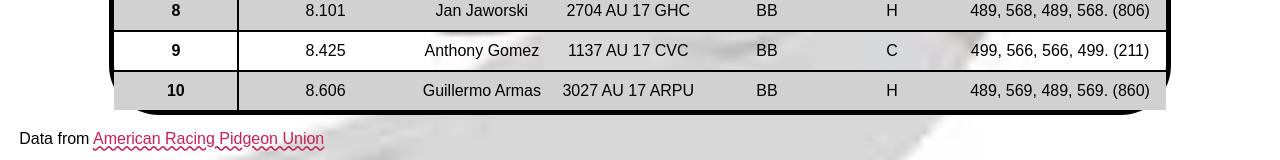
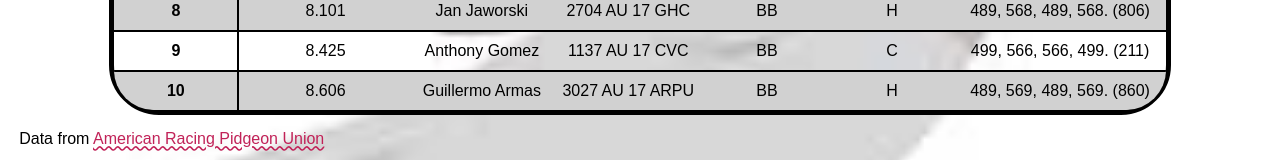
Before and after one commit to crstnpak/homework4-2021, a plain HTML site: page index.html in a window 1280 px wide. Shown: the part 444-604 px from the top of the page. Drawn offline with Linux system fonts and the light colour scheme; a web font is replaced by a local one.

Commit message:
Update style.css

```diff
--- a/css/style.css
+++ b/css/style.css
@@ -133,6 +133,13 @@ thead tr:first-child th:first-child{
   border-radius: 50px 0px 0px 0px;
 }
 
+tbody tr:nth-child(10) td:nth-child(7){
+  border-radius: 0px 0px 50px 0px;
+}
+
+tbody tr:nth-child(10) th{
+  border-radius: 0px 0px 0px 50px;
+}
 
 footer{
   width:100%;
```
